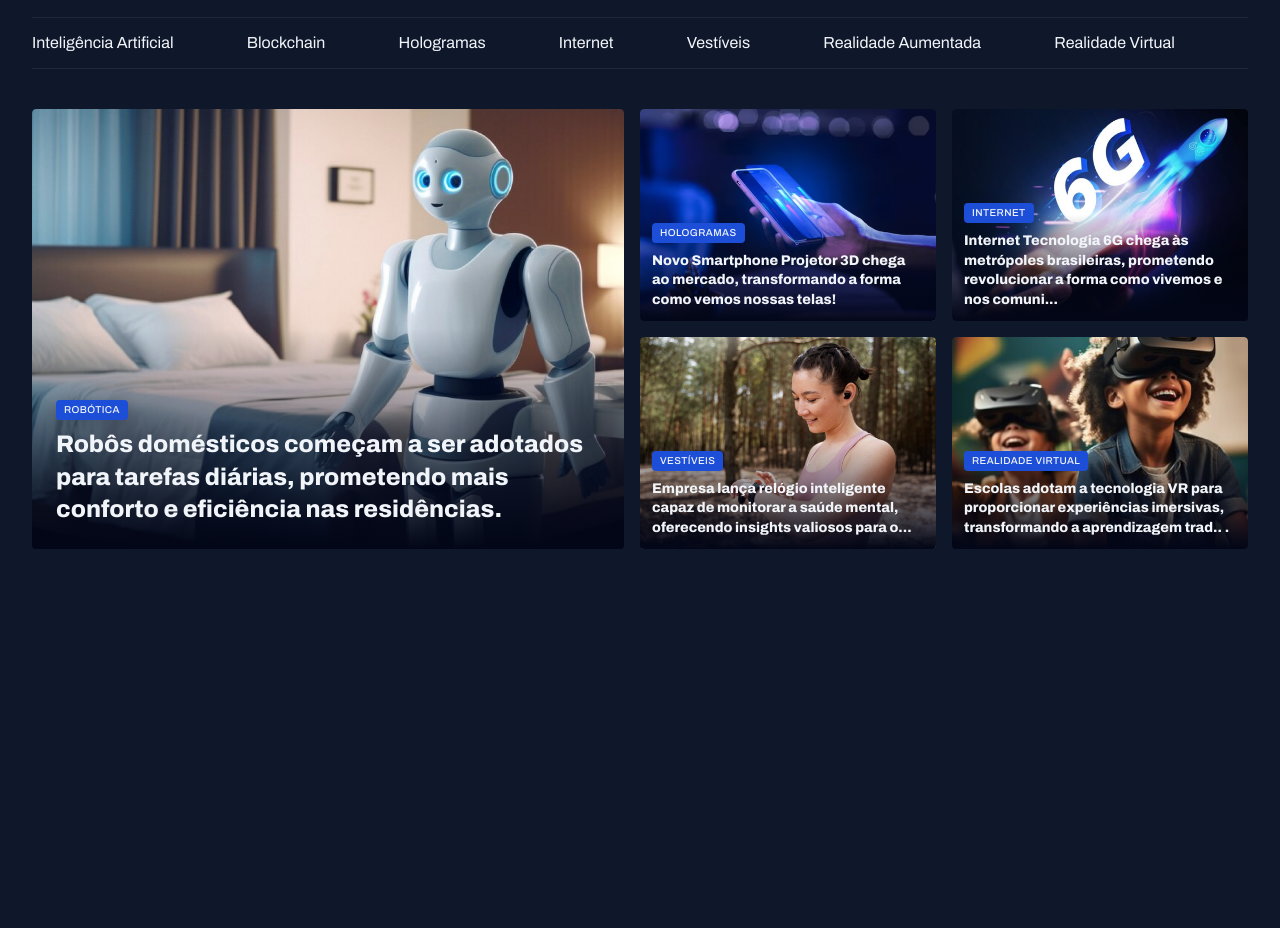
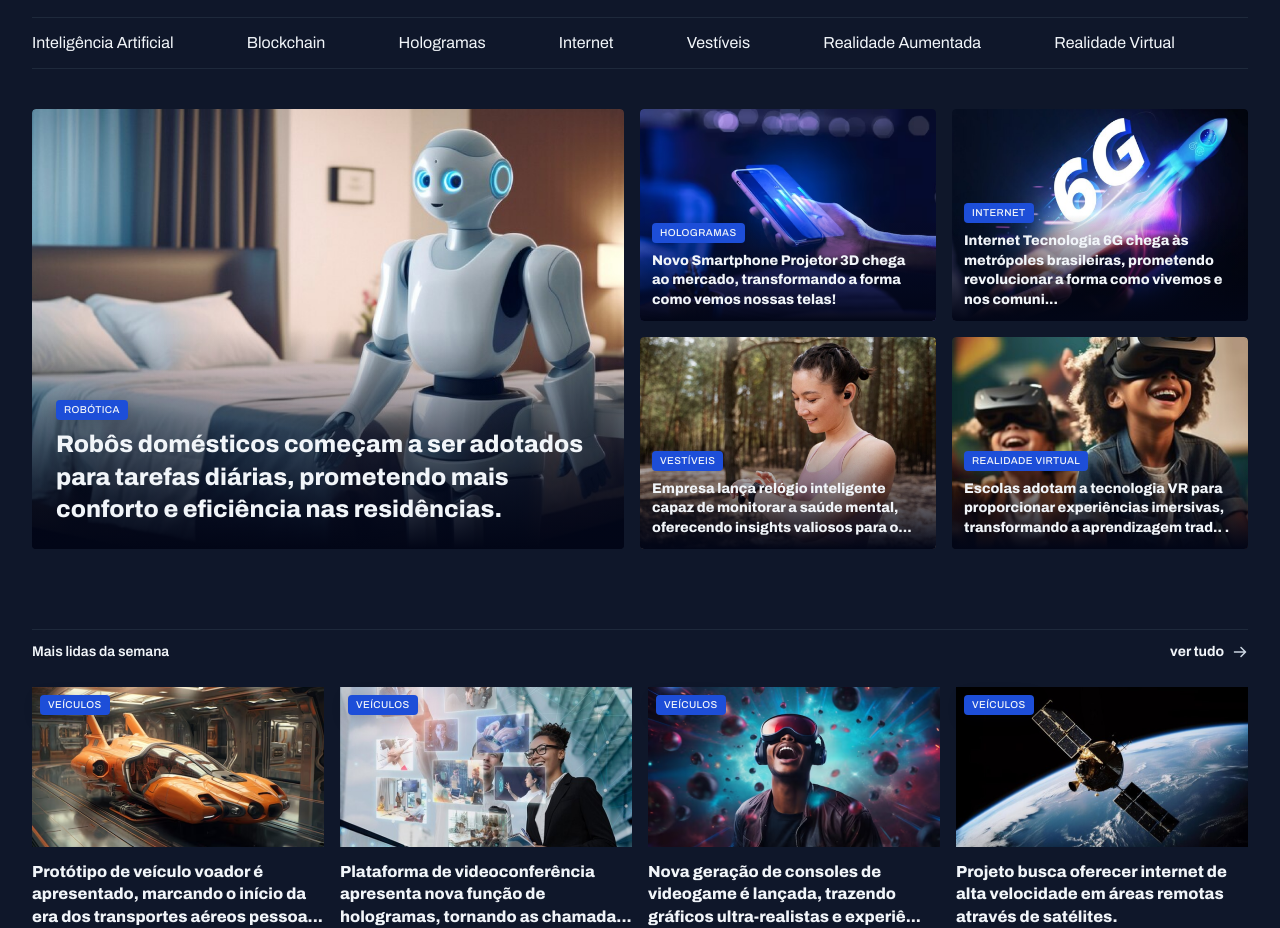
Before and after one commit to LeonardoPick/Portal-de-Noticias, a plain HTML site: page index.html in a window 1280 px wide. Shown: the part 55-983 px from the top of the page. Before the commit the page ends 800 px from the top, so only its background shows below. Drawn offline with Linux system fonts and the light colour scheme.

Commit message:
mais lidas da semana

```diff
--- a/index.html
+++ b/index.html
@@ -95,6 +95,38 @@
           </figure>
         </div>
       </section>
+
+      <section id="weekly">
+        <header class="grid grid-flow-col">
+          <h3>Mais lidas da semana</h3>
+          <a href="#" class="grid grid-flow-col">
+            <strong>ver tudo</strong>
+            <span></span>
+          </a>
+        </header>
+        <div class="grid gap-16">
+          <figure>
+            <span class="content-tag">veículos</span>
+            <img src="./assets/imagens/Image 06.png" alt="">
+            <p>Protótipo de veículo voador é apresentado, marcando o início da era dos transportes aéreos pessoa...</p>
+          </figure>
+          <figure>
+            <span class="content-tag">veículos</span>
+            <img src="./assets/imagens/Image 07.png" alt="">
+            <p>Plataforma de videoconferência apresenta nova função de hologramas, tornando as chamada...</p>
+          </figure>
+          <figure>
+            <span class="content-tag">veículos</span>
+            <img src="./assets/imagens/Image 08.png" alt="">
+            <p>Nova geração de consoles de videogame é lançada, trazendo gráficos ultra-realistas e experiê...</p>
+          </figure>
+          <figure>
+            <span class="content-tag">veículos</span>
+            <img src="./assets/imagens/Image 09.png" alt="">
+            <p>Projeto busca oferecer internet de alta velocidade em áreas remotas através de satélites.</p>
+          </figure>
+        </div>
+      </section>
     </main>
   </body>
 </html>
--- a/styles/global.css
+++ b/styles/global.css
@@ -52,6 +52,7 @@ img {
 
 main {
   margin-top: 40px;
+  gap: 80px;
 }
 
 .content-tag {
--- a/styles/sections.css
+++ b/styles/sections.css
@@ -1,9 +1,30 @@
+section header {
+  border-top: 1px solid var(--stroke-color);
+  padding-block: 12px 24px;
+  font: var(--text-span);
+
+  a {
+    justify-self: end;
+    align-items: center;
+    gap: 8px;
+
+    span {
+      background-image: url(../assets/icons/ArrowRight.svg);
+      width: 16px;
+      height: 16px;
+    }
+
+    &:hover span {
+      background-image: url(../assets/icons/ArrowRight-hover.svg);
+    }
+  }
+}
+
 #featured {
   img {
     height: 100%;
     object-fit: cover;
     border-radius: 4px;
-  }
   }
   .card {
     position: relative;
@@ -30,3 +51,26 @@
       }
     }
   }
+}
+
+#weekly {
+  & > div {
+    grid-template-columns: repeat(4, 292px);
+  }
+  img {
+    height: 160px;
+  }
+
+  figure {
+    position: relative;
+    .content-tag {
+      position: absolute;
+      top: 8px;
+      left: 8px;
+    }
+    p {
+      margin-top: 8px;
+      font-weight: 800;
+    }
+  }
+}
```
Lines whose indentation alone changed are shown as unchanged.
